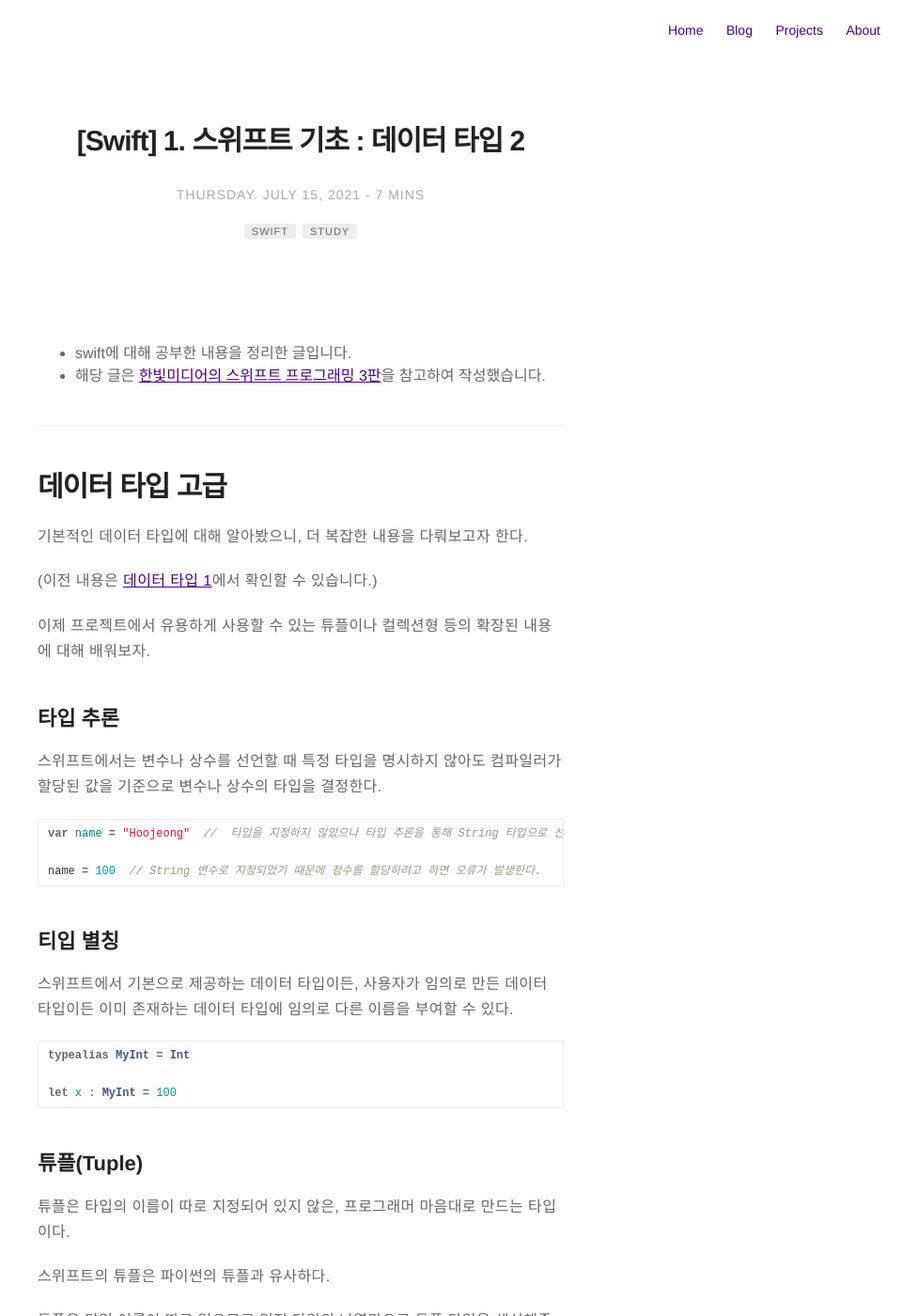
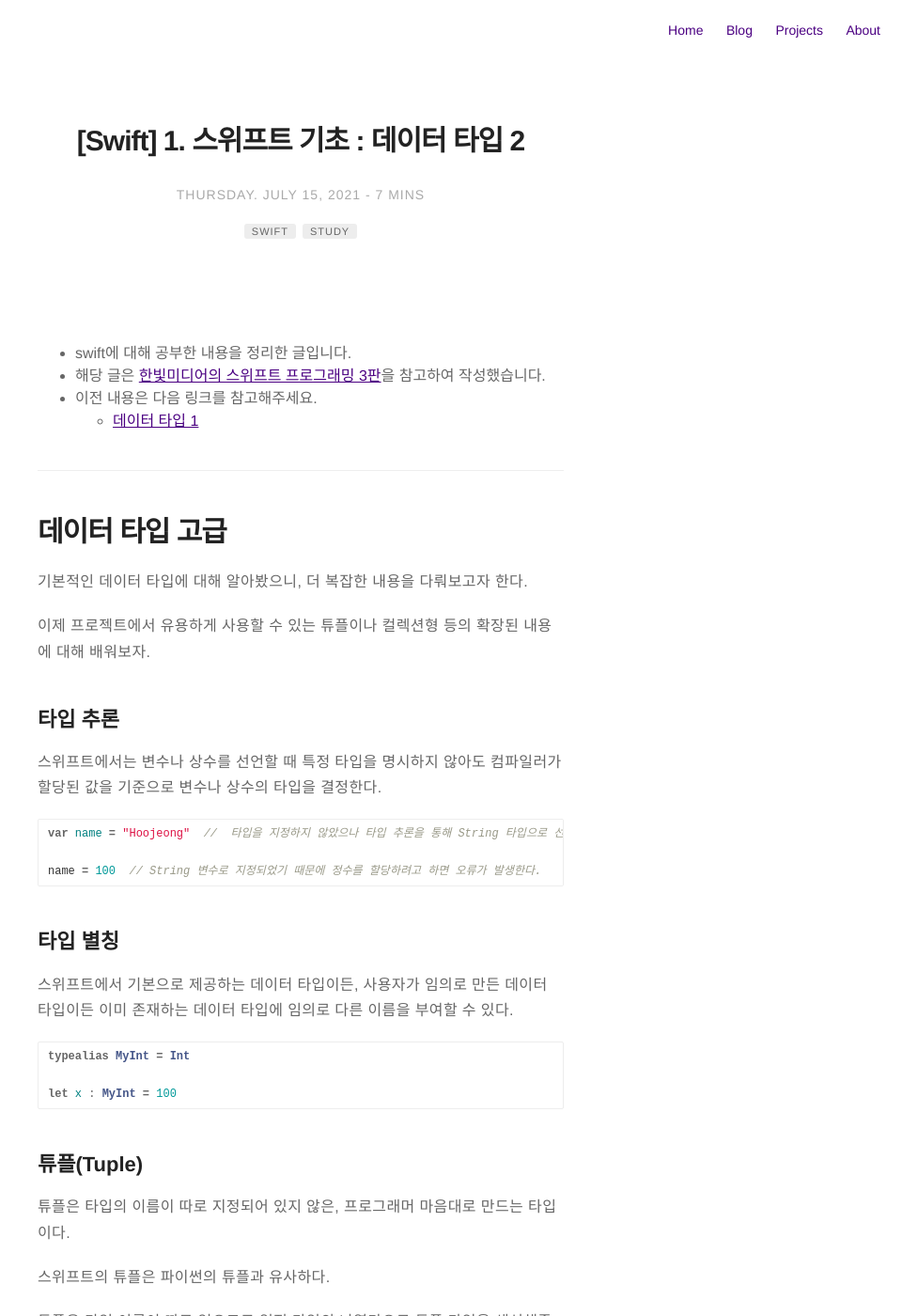
Before and after one commit to hoojeong-dev/gnwjd309.github.io, a Jekyll site: the page built from _posts/2021-07-15-swift-dataType2.markdown, in a window 1280 px wide and 1400 px high. Shown: the whole window at 94% size, without its empty margins (320-1280 px from the left). Built offline with Jekyll 4.4.1, drawn with Linux system fonts in a browser that asks for light colours; some web fonts are replaced.

Commit message:
Fix typo

````diff
--- a/_posts/2021-07-15-swift-dataType2.markdown
+++ b/_posts/2021-07-15-swift-dataType2.markdown
@@ -15,13 +15,13 @@ description:
 
 * swift에 대해 공부한 내용을 정리한 글입니다.
 * 해당 글은 <a href="https://www.hanbit.co.kr/store/books/look.php?p_code=B9421379018" target="_blank">한빛미디어의 스위프트 프로그래밍 3판</a>을 참고하여 작성했습니다.
+* 이전 내용은 다음 링크를 참고해주세요.
+    - <a href="https://hoojeong.dev/swift-4/" target="_blank">데이터 타입 1</a>
 
 ---
 
 # 데이터 타입 고급
 기본적인 데이터 타입에 대해 알아봤으니, 더 복잡한 내용을 다뤄보고자 한다.
-
-(이전 내용은 <a href="https://hoojeong.dev/swift-4/" target="_blank">데이터 타입 1</a>에서 확인할 수 있습니다.)
 
 이제 프로젝트에서 유용하게 사용할 수 있는 튜플이나 컬렉션형 등의 확장된 내용에 대해 배워보자.
 
@@ -34,7 +34,7 @@ var name = "Hoojeong"  //  타입을 지정하지 않았으나 타입 추론을
 name = 100  // String 변수로 지정되었기 때문에 정수를 할당하려고 하면 오류가 발생한다.
 ```
 
-## 티입 별칭
+## 타입 별칭
 스위프트에서 기본으로 제공하는 데이터 타입이든, 사용자가 임의로 만든 데이터 타입이든 이미 존재하는 데이터 타입에 임의로 다른 이름을 부여할 수 있다.
 
 ```swift
````
